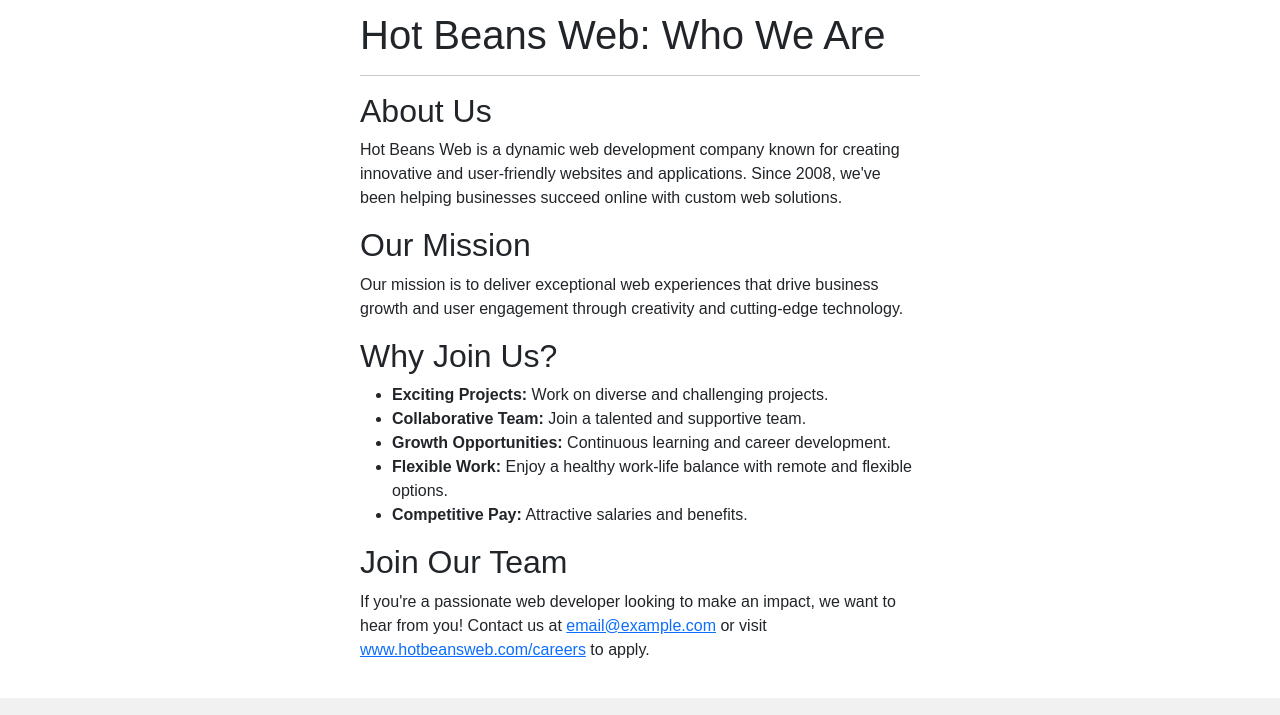
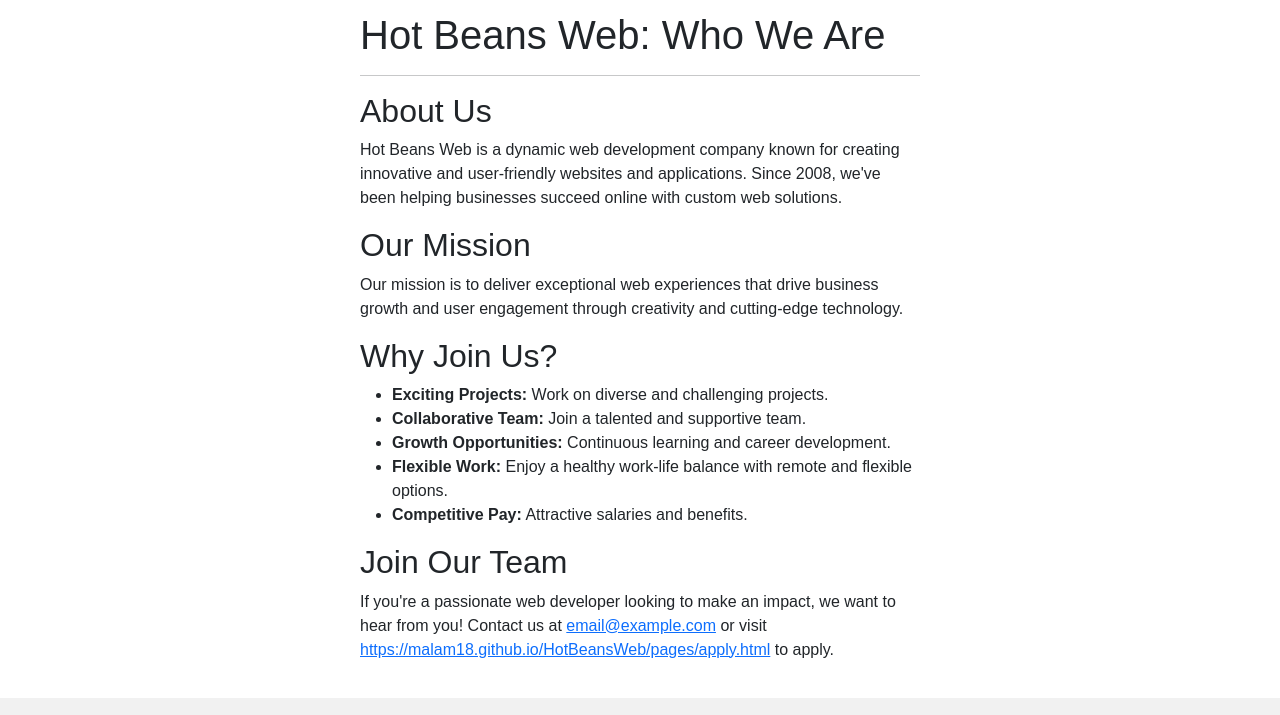
Before and after one commit to MAlam18/HotBeansWeb, a plain HTML site: page pages/whoweare.html in a window 1280 px wide. Shown: the part 85-800 px from the top of the page. Drawn offline with nearby package versions, Linux system fonts and the light colour scheme.

Commit message:
Update whoweare.html

```diff
--- a/pages/whoweare.html
+++ b/pages/whoweare.html
@@ -100,7 +100,7 @@
         </ul>
 
         <h2>Join Our Team</h2>
-        <p>If you're a passionate web developer looking to make an impact, we want to hear from you! Contact us at <a href="mailto:email@example.com">email@example.com</a> or visit <a href="http://www.hotbeansweb.com/careers">www.hotbeansweb.com/careers</a> to apply.</p>
+        <p>If you're a passionate web developer looking to make an impact, we want to hear from you! Contact us at <a href="mailto:email@example.com">email@example.com</a> or visit <a href="https://malam18.github.io/HotBeansWeb/pages/apply.html">https://malam18.github.io/HotBeansWeb/pages/apply.html</a> to apply.</p>
     </div>
 
     <div class="social-buttons">
```
